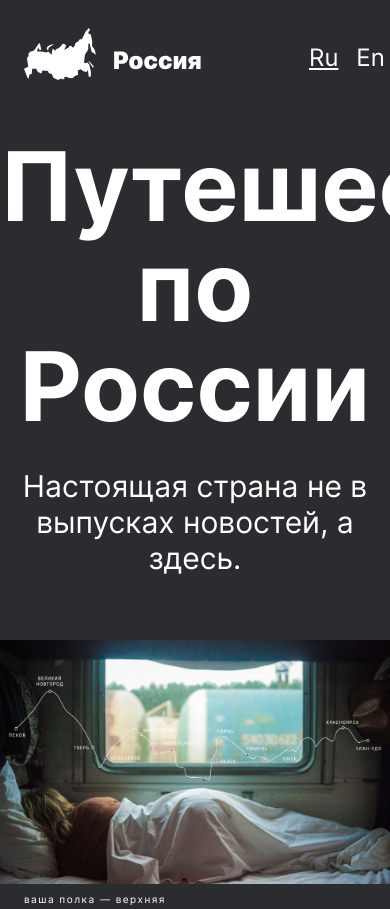
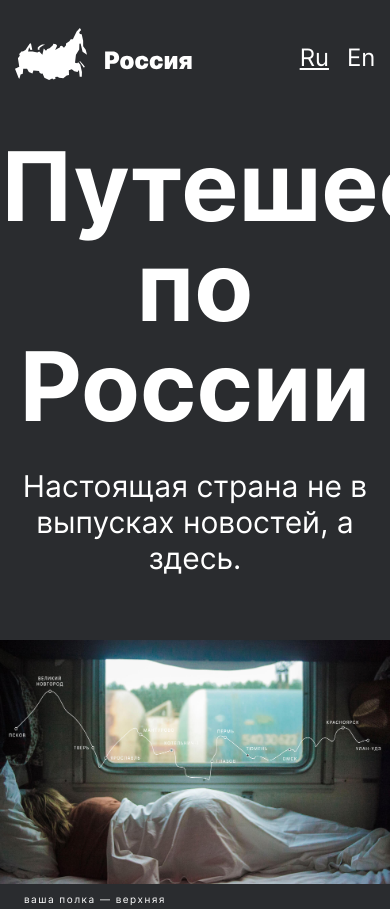
Before and after one commit to stown100/Russian-travel, a plain HTML site: page index.html in a window 390 px wide. Shown: the top 909 px of the page. Drawn offline with Linux system fonts and the light colour scheme.

Commit message:
project__3

```diff
--- a/blocks/header/header.css
+++ b/blocks/header/header.css
@@ -5,7 +5,7 @@
     flex-direction: row;
     /*grid-area: header;*/
     margin: 0 auto;
-    padding: 28px 48px 0;
+    margin: 48px auto 0;
     max-width: 1280px;
 }
 
@@ -18,14 +18,13 @@
 @media screen and (max-width: 768px) {
     .header {
         max-width: 720px;
-        margin: 0;
-        padding: 28px 24px 0;
+        margin: 28px auto 0;
     }
 }
 
 @media screen and (max-width: 320px) {
     .header {
         max-width: 288px;
-        padding: 16px 16px 0 16px;
+        margin: 16px auto 0;
     }
 }
--- a/blocks/place/__image/place__image.css
+++ b/blocks/place/__image/place__image.css
@@ -14,3 +14,9 @@
         max-height: 340px;
     }
 }
+
+@media screen and (max-width: 320px) {
+    .place__image {
+        max-width: 320px;
+    }
+}
--- a/index.html
+++ b/index.html
@@ -8,8 +8,7 @@
     <link rel="stylesheet" href="fonts/Inter_Web/inter.css">
     <title>Путешествия по России</title>
 </head>
-<body>
-    <div class="page">
+<body class="page">
     <header class="header">
         <a href="_self"><img class="header__logo" src="./images/header-logo.svg" alt="maps"></a>
         <ul class="header__lang-links">
@@ -136,6 +135,5 @@
         </nav>
         <p class="footer__copyright">© 2021. Сергей Бородулин</p>
     </footer>
-    </div>
 </body>
 </html>
```
Lines whose indentation alone changed are shown as unchanged.
